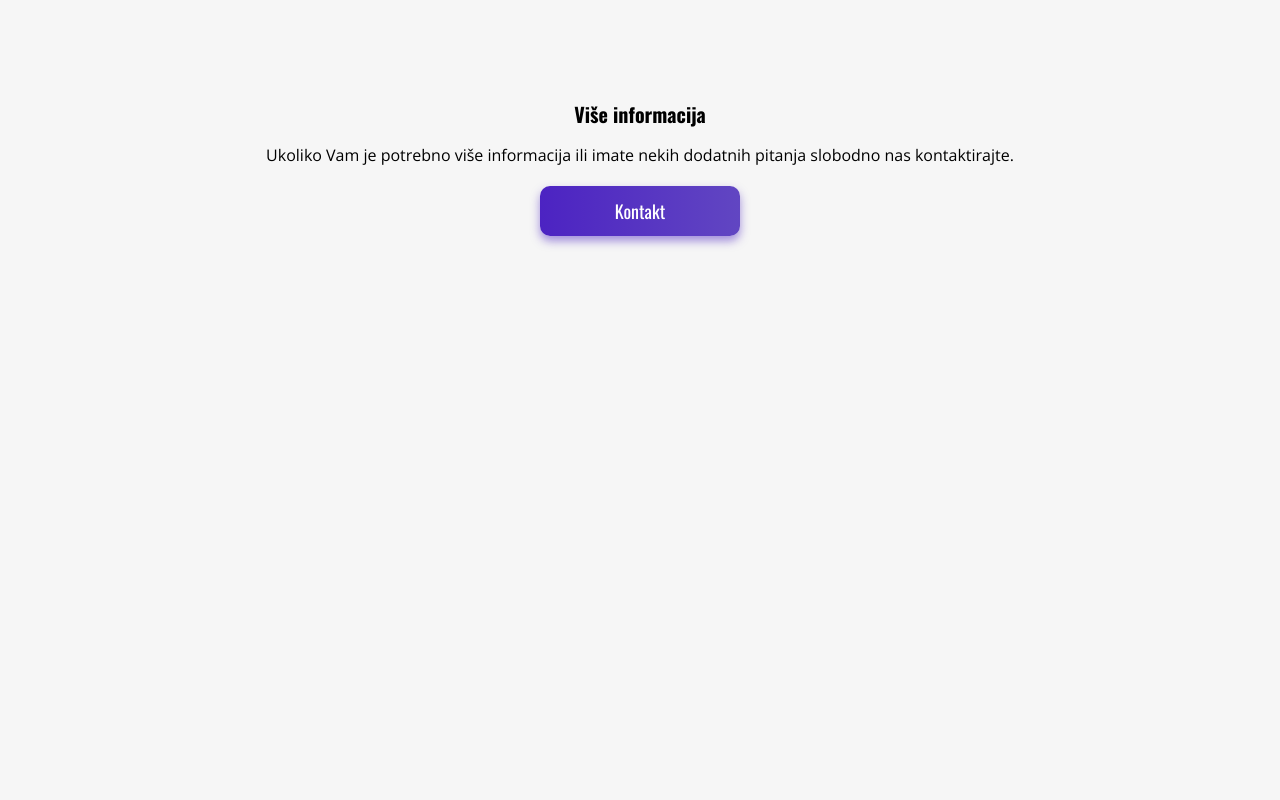
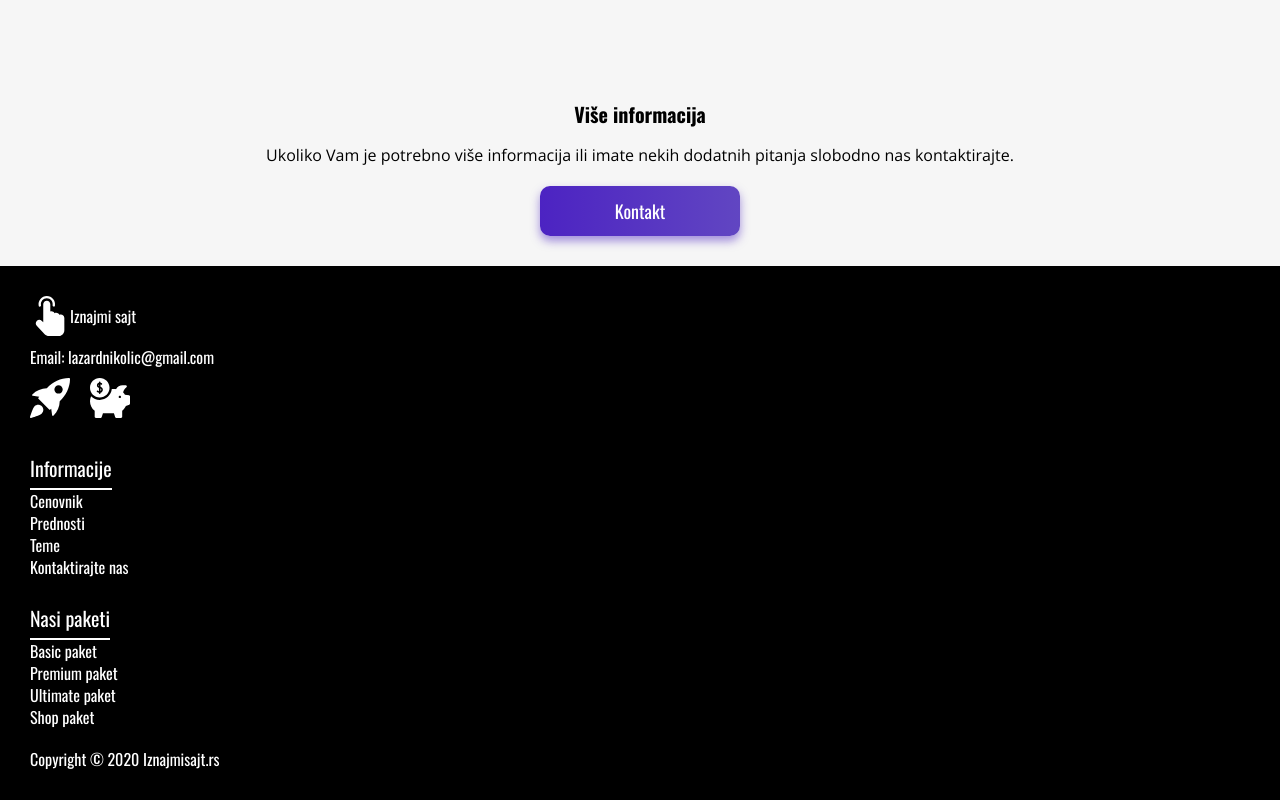
Before and after one commit to VukJovanovic/iznajmi-sajt, a website built with Parcel: page index.html in a window 1280 px wide. Shown: the part 5934-6734 px from the top of the page. Before the commit the page ends 6200 px from the top, so only its background shows below. Built offline with nearby package versions, Linux system fonts and the light colour scheme.

Commit message:
gojde build

```diff
--- a/css/main.js
+++ b/css/main.js
@@ -117,7 +117,7 @@ parcelRequire = (function (modules, cache, entry, globalName) {
   }
 
   return newRequire;
-})({"../node_modules/parcel-bundler/src/builtins/bundle-url.js":[function(require,module,exports) {
+})({"../../../../AppData/Roaming/npm/node_modules/parcel-bundler/src/builtins/bundle-url.js":[function(require,module,exports) {
 var bundleURL = null;
 
 function getBundleURLCached() {
@@ -149,7 +149,7 @@ function getBaseURL(url) {
 
 exports.getBundleURL = getBundleURLCached;
 exports.getBaseURL = getBaseURL;
-},{}],"../node_modules/parcel-bundler/src/builtins/css-loader.js":[function(require,module,exports) {
+},{}],"../../../../AppData/Roaming/npm/node_modules/parcel-bundler/src/builtins/css-loader.js":[function(require,module,exports) {
 var bundle = require('./bundle-url');
 
 function updateLink(link) {
@@ -184,12 +184,12 @@ function reloadCSS() {
 }
 
 module.exports = reloadCSS;
-},{"./bundle-url":"../node_modules/parcel-bundler/src/builtins/bundle-url.js"}],"main.scss":[function(require,module,exports) {
+},{"./bundle-url":"../../../../AppData/Roaming/npm/node_modules/parcel-bundler/src/builtins/bundle-url.js"}],"main.scss":[function(require,module,exports) {
 var reloadCSS = require('_css_loader');
 
 module.hot.dispose(reloadCSS);
 module.hot.accept(reloadCSS);
-},{"_css_loader":"../node_modules/parcel-bundler/src/builtins/css-loader.js"}],"../node_modules/parcel-bundler/src/builtins/hmr-runtime.js":[function(require,module,exports) {
+},{"_css_loader":"../../../../AppData/Roaming/npm/node_modules/parcel-bundler/src/builtins/css-loader.js"}],"../../../../AppData/Roaming/npm/node_modules/parcel-bundler/src/builtins/hmr-runtime.js":[function(require,module,exports) {
 var global = arguments[3];
 var OVERLAY_ID = '__parcel__error__overlay__';
 var OldModule = module.bundle.Module;
@@ -217,7 +217,7 @@ var parent = module.bundle.parent;
 if ((!parent || !parent.isParcelRequire) && typeof WebSocket !== 'undefined') {
   var hostname = "" || location.hostname;
   var protocol = location.protocol === 'https:' ? 'wss' : 'ws';
-  var ws = new WebSocket(protocol + '://' + hostname + ':' + "49373" + '/');
+  var ws = new WebSocket(protocol + '://' + hostname + ':' + "50008" + '/');
 
   ws.onmessage = function (event) {
     checkedAssets = {};
@@ -393,5 +393,5 @@ function hmrAcceptRun(bundle, id) {
     return true;
   }
 }
-},{}]},{},["../node_modules/parcel-bundler/src/builtins/hmr-runtime.js"], null)
+},{}]},{},["../../../../AppData/Roaming/npm/node_modules/parcel-bundler/src/builtins/hmr-runtime.js"], null)
 //# sourceMappingURL=/main.js.map
--- a/index.html
+++ b/index.html
@@ -207,5 +207,63 @@
 				</section>
 			</div>
 		</div>
+
+		<!-- Footer -->
+		<footer class="footer">
+			<div class="footer__content">
+				<div class="footer__content-basicInfo">
+					<a href="">
+						<img src="./img/clicking.svg" alt="">
+						<p>Iznajmi sajt</p>
+					</a>
+				<div class="footerEmail">
+					<p>Email: lazardnikolic@gmail.com</p>
+				</div>
+				<div class="socialMedia">
+					<a href="">
+						<img src="./img/rocket.svg" alt="">
+					</a>
+					<a href="">
+						<img src="./img/piggy-bank.svg" alt="">
+					</a>
+				</div>
+
+				</div>
+				<div class="footer__content-moreInfo">
+					<h2>Informacije</h2>
+					<a href="">
+						<p>Cenovnik</p>
+					</a>
+					<a href="">
+						<p>Prednosti</p>
+					</a>
+					<a href="">
+						<p>Teme</p>
+					</a>
+					<a href="">
+						<p>Kontaktirajte nas</p>
+					</a>
+
+				</div>
+				<div class="footer__content-ourPackages">
+					<h2>Nasi paketi</h2>
+					<a href="">
+						<p>Basic paket</p>
+					</a>
+					<a href="">
+						<p>Premium paket</p>
+					</a>
+					<a href="">
+						<p>Ultimate paket</p>
+					</a>
+					<a href="">
+						<p>Shop paket</p>
+					</a>
+				</div>
+				<div>
+					<p>Copyright &copy; 2020 Iznajmisajt.rs<p></p>
+				</div>
+			</div>
+		</footer>
 	</body>
 </html>
--- a/package.json
+++ b/package.json
@@ -14,7 +14,7 @@
 	"devDependencies": {
 		"autoprefixer": "^9.7.6",
 		"parcel-bundler": "^1.12.4",
-		"sass": "^1.26.3"
+		"sass": "^1.26.10"
 	},
 	"postcss": {
 		"plugins": {
--- /dev/null
+++ b/scss/components/_footer.scss
@@ -0,0 +1,51 @@
+.footer{
+    background-color: $color-primary;
+    padding: 2rem;
+
+    &__content{
+
+        & > * {
+            padding: 1rem;
+        }
+
+        p{
+            font-family: $font-family-primary;
+            font-size: $font-size-small;
+            color: $color-secondary;
+        }
+
+        h2{
+            font-size: $font-size-large;
+            font-weight: $font-weight-normal;
+            color: $color-secondary;
+            text-align: left;
+            border-bottom: solid 2px;
+            width: max-content;
+        }
+
+        &-basicInfo{
+
+            & > * {
+                padding-bottom: 1rem;
+            }
+
+            img{
+                width: 4rem;
+            }
+
+            a{
+                display: flex;
+                align-items: center;
+                width: max-content;
+            }
+
+            .socialMedia{
+                display: flex;
+                a{
+                    padding-right: 2rem;
+                }
+
+            }
+        }
+    }
+}
--- a/scss/main.scss
+++ b/scss/main.scss
@@ -17,3 +17,4 @@
 @import './components/exampleDesigns';
 @import './components/cardContainer';
 @import './components/fullImg';
+@import './components/footer';
```
Also changed, not shown: css/main.css, 2 other files.
